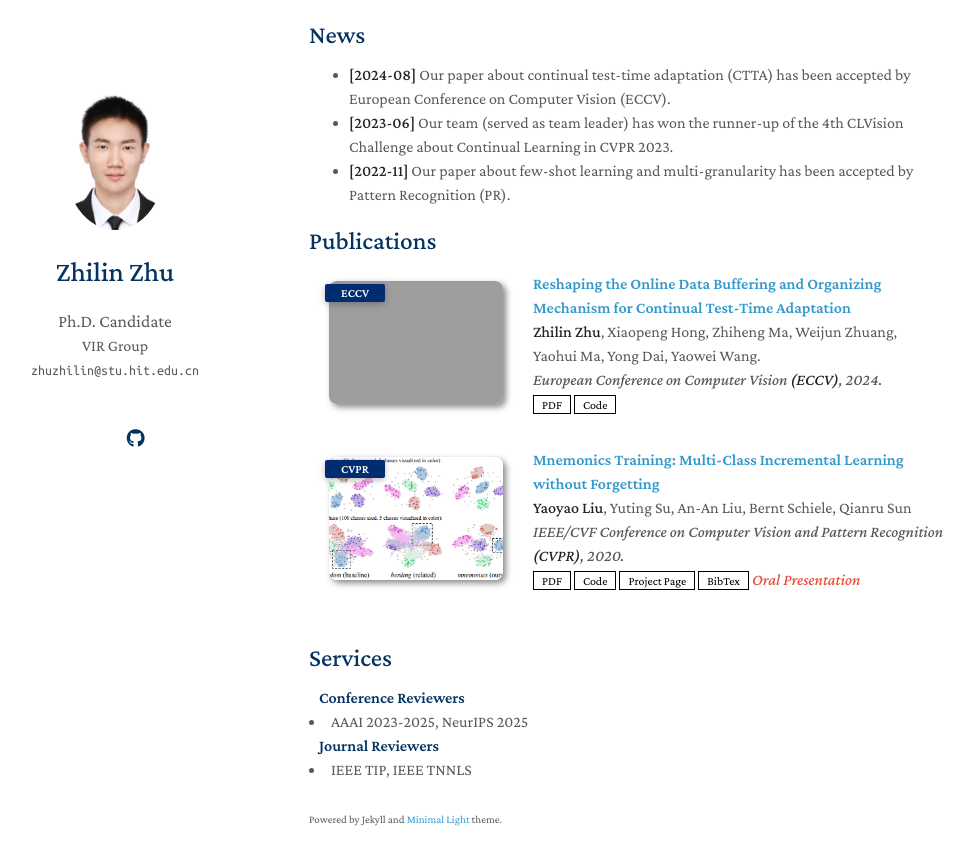
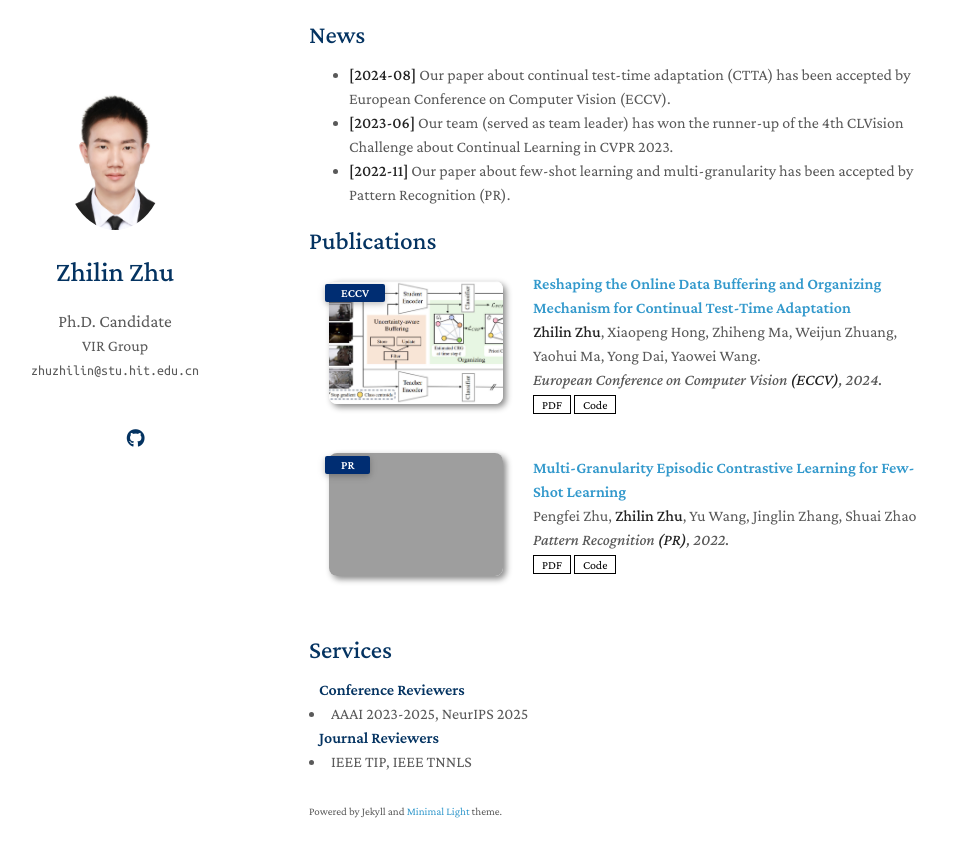
Before and after one commit to z1358/z1358.github.io, a Jekyll site: the page built from index.md, in a window 1280 px wide and 900 px high, scrolled down 768 px. Shown: the top 865 px of the window, without its empty margins (161-1135 px from the left). Built offline with Jekyll 4.4.1, drawn with Linux system fonts in a browser that asks for light colours; a style sheet for code colours, icons or effects is not loaded; our own code applies the rules of GitHub Pages for plain Markdown files; grey boxes are pictures that could not be loaded.

Commit message:
Update publications.yml

```diff
--- a/_data/publications.yml
+++ b/_data/publications.yml
@@ -6,15 +6,12 @@ main:
     conference: European Conference on Computer Vision <strong>(ECCV)</strong>, 2024.
     pdf: https://arxiv.org/pdf/2407.09367
     code: https://github.com/z1358/OBAO
-    image: ./assets/img/eccv_24.pdf
+    image: ./assets/img/eccv_24.jpg
 
-  - title: "Mnemonics Training: Multi-Class Incremental Learning without Forgetting"
-    authors: <strong>Yaoyao Liu</strong>, Yuting Su, An-An Liu, Bernt Schiele, Qianru Sun
-    conference_short: CVPR
-    conference: IEEE/CVF Conference on Computer Vision and Pattern Recognition <strong>(CVPR)</strong>, 2020.
-    pdf: https://arxiv.org/pdf/2002.10211.pdf
-    code: https://github.com/yaoyao-liu/class-incremental-learning/tree/main/mnemonics-training
-    page: https://class-il.mpi-inf.mpg.de/mnemonics/
-    bibtex: https://class-il.mpi-inf.mpg.de/mnemonics/
-    notes: Oral Presentation
-    image: ./assets/img/teaser_example.png
+  - title: "Multi-Granularity Episodic Contrastive Learning for Few-Shot Learning"
+    authors: Pengfei Zhu, <strong>Zhilin Zhu</strong>, Yu Wang, Jinglin Zhang, Shuai Zhao
+    conference_short: PR
+    conference: Pattern Recognition <strong>(PR)</strong>, 2022.
+    pdf: https://www.sciencedirect.com/science/article/pii/S0031320322003016
+    code: https://github.com/z1358/MGECL_PR
+    image: ./assets/img/pr_22.png
```
